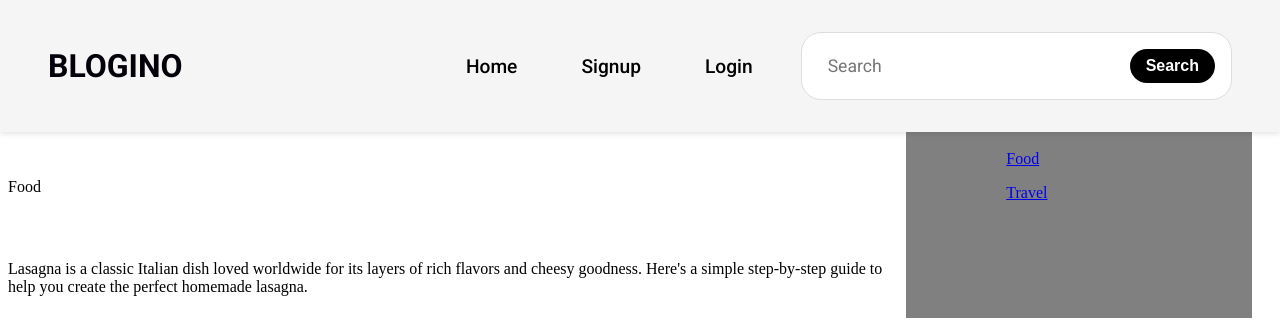
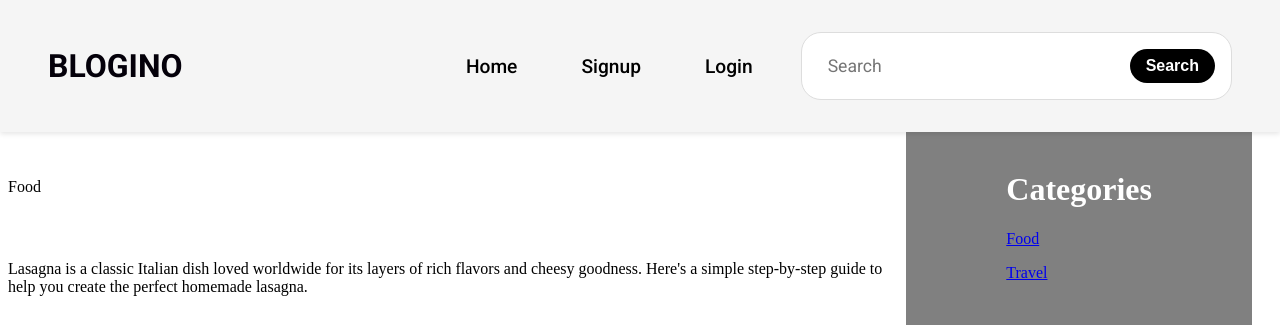
Before and after one commit to MLankaoui/blogino, a Django app: page /5/ in a window 1280 px wide. Shown: the top 325 px of the page. Run offline with Django 5.2, Linux system fonts and the light colour scheme; data comes from the database, SQL or seed files in the repository; some libraries are stand-ins or nearby versions; some web fonts are replaced.

Commit message:
add margin-top to posts and sidebar CSS for improved layout

```diff
--- a/static/landing/css/components/posts.css
+++ b/static/landing/css/components/posts.css
@@ -2,6 +2,7 @@
     color: black;
     margin-left: 20px;
     width: 50%;
+    margin-top: 100px;
 }
 
 .posts__container {
--- a/static/landing/css/components/sidebar.css
+++ b/static/landing/css/components/sidebar.css
@@ -4,4 +4,5 @@
     float: right;
     margin-right: 20px;
     padding: 20px 100px 100px 100px;
+    margin-top: 80px;
 }
```
